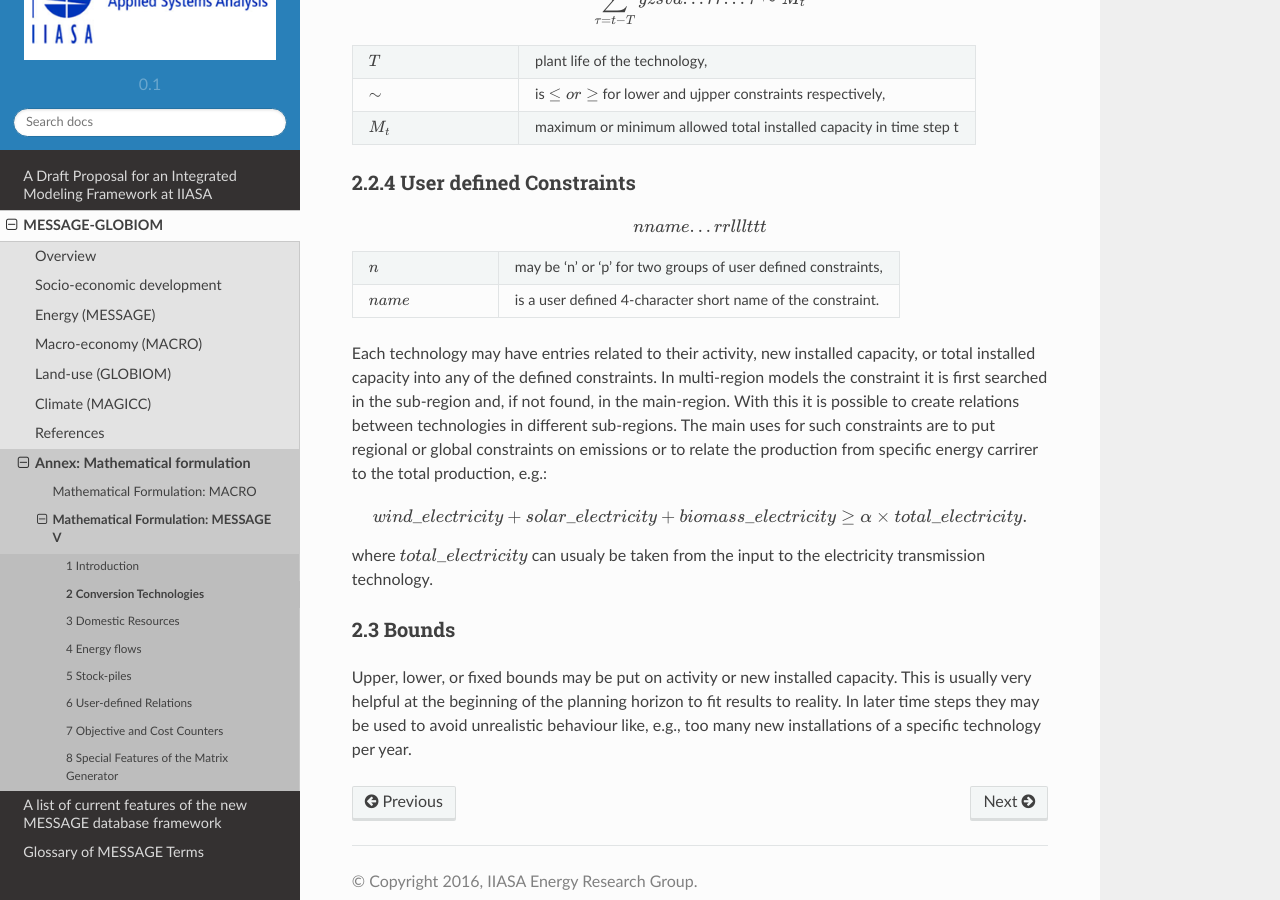
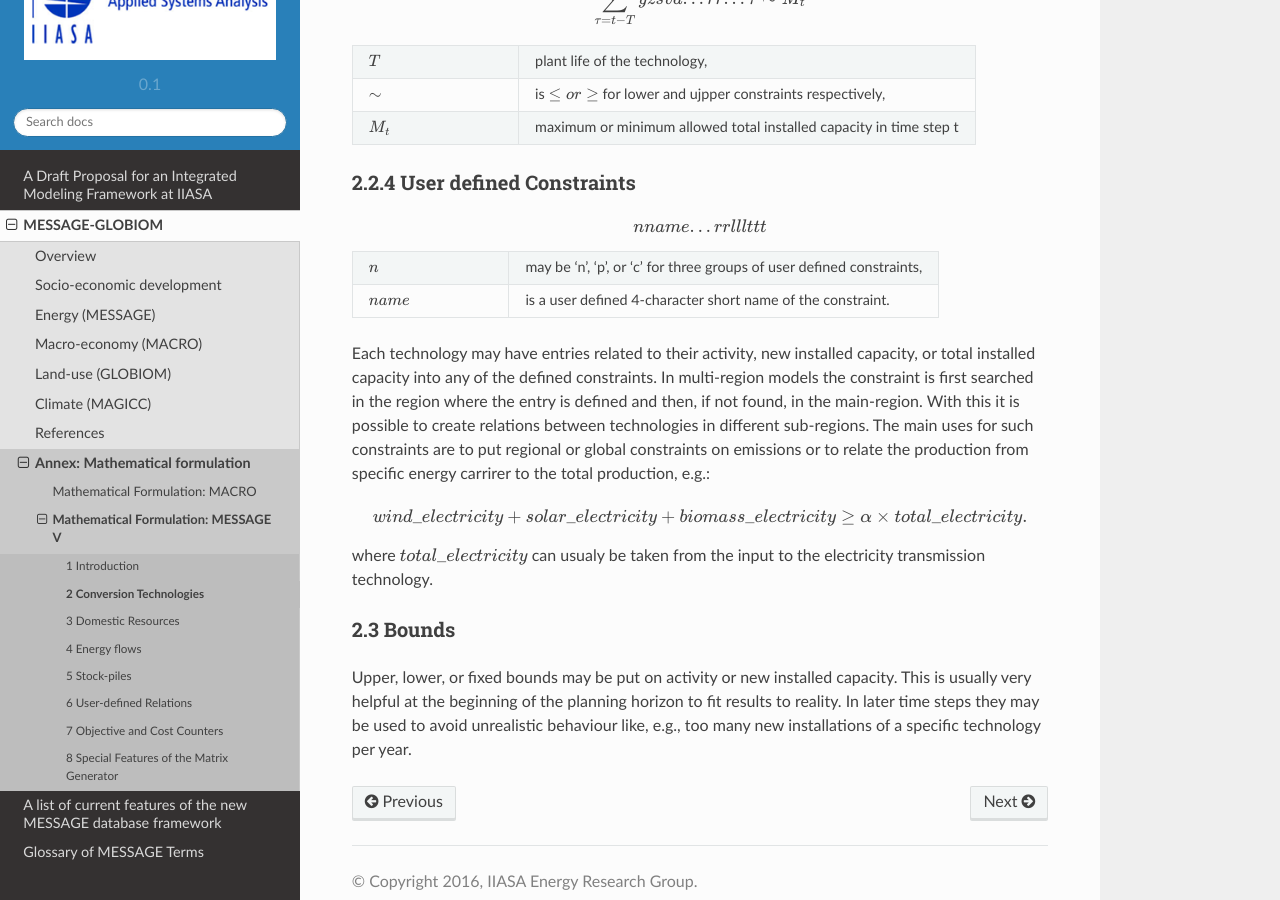
Before and after one commit to yiyi1991/message-ix-models, a Sphinx documentation site: the page built from doc/global/source/message_globiom/annex/message/2_conversion_technologies.rst, in a window 1280 px wide and 900 px high, scrolled down 5148 px. Built offline with Sphinx 7.4.7 and the Read the Docs theme 2.0.0, drawn with Linux system fonts in a browser that asks for light colours; pages that are not in the unit, such as notebooks, are missing from menus; cross-references to code outside the pages are shown as plain code.

Commit message:
Update 2_conversion_technologies.rst

```diff
--- a/doc/global/source/message_globiom/annex/message/2_conversion_technologies.rst
+++ b/doc/global/source/message_globiom/annex/message/2_conversion_technologies.rst
@@ -269,11 +269,11 @@ These constaints allow to set upper and/or lower limits on the total installed c
    :header-rows: 0
 
    * - :math:`n`
-     - may be 'n' or 'p' for two groups of user defined constraints,
+     - may be 'n', 'p', or 'c' for three groups of user defined constraints,
    * - :math:`name`
      - is a user defined 4-character short name of the constraint.
 
-Each technology may have entries related to their activity, new installed capacity, or total installed capacity into any of the defined constraints. In multi-region models the constraint it is first searched in the sub-region and, if not found, in the main-region. With this it is possible to create relations between technologies in different sub-regions.
+Each technology may have entries related to their activity, new installed capacity, or total installed capacity into any of the defined constraints. In multi-region models the constraint is first searched in the region where the entry is defined and then, if not found, in the main-region. With this it is possible to create relations between technologies in different sub-regions.
 The main uses for such constraints are to put regional or global constraints on emissions or to relate the production from specific energy carrirer to the total production, e.g.:
 
 .. math::
```
